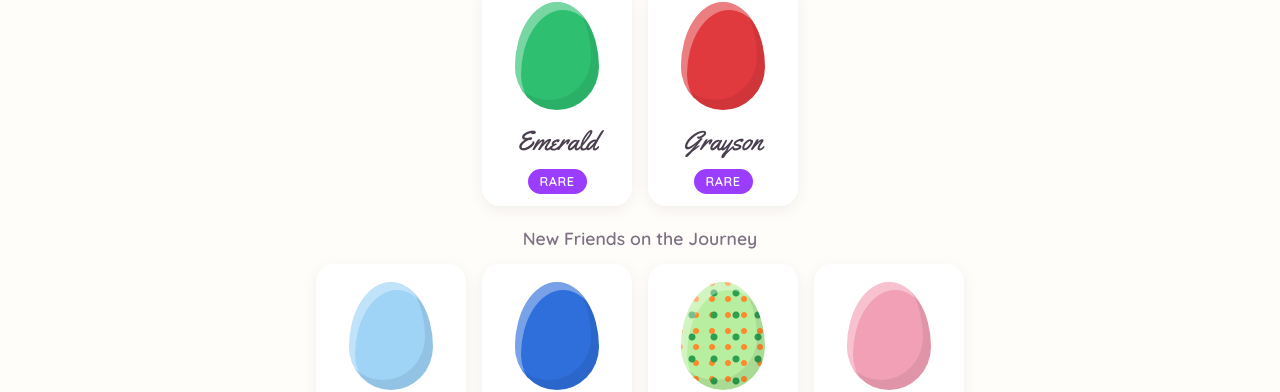
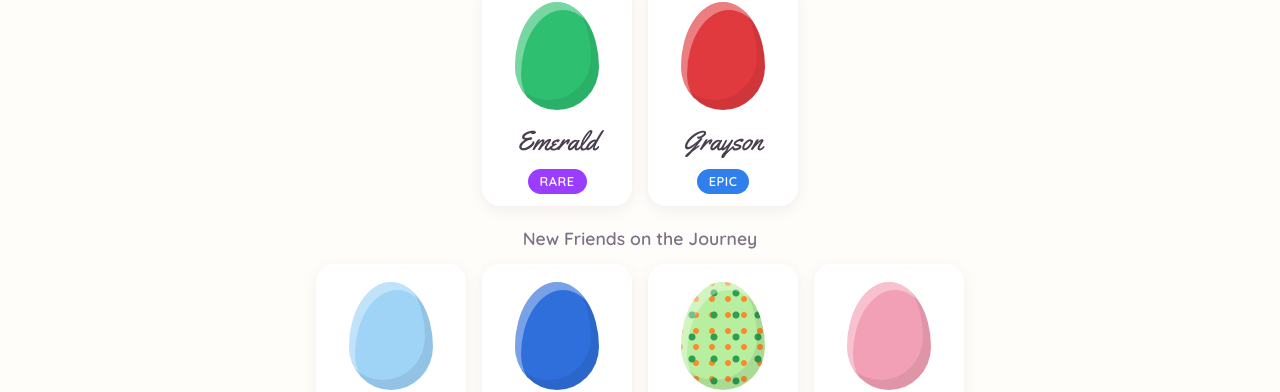
Before and after one commit to LucysTrinketsandTreasures/website-files, a Jekyll site: the page built from book.html, in a window 1280 px wide. Shown: the part 1073-1465 px from the top of the page. Built offline with Jekyll 4.4.1, drawn with Linux system fonts in a browser that asks for light colours.

Commit message:
Make Grayson's egg Epic

```diff
--- a/book.html
+++ b/book.html
@@ -38,7 +38,7 @@ description: A dragon adventure story Lucy is writing.
     <div class="dragon-card">
       <div class="dragon-egg egg-grayson"></div>
       <p class="dragon-name">Grayson</p>
-      <p class="rarity rarity-rare">Rare</p>
+      <p class="rarity rarity-epic">Epic</p>
     </div>
   </div>
 
```
